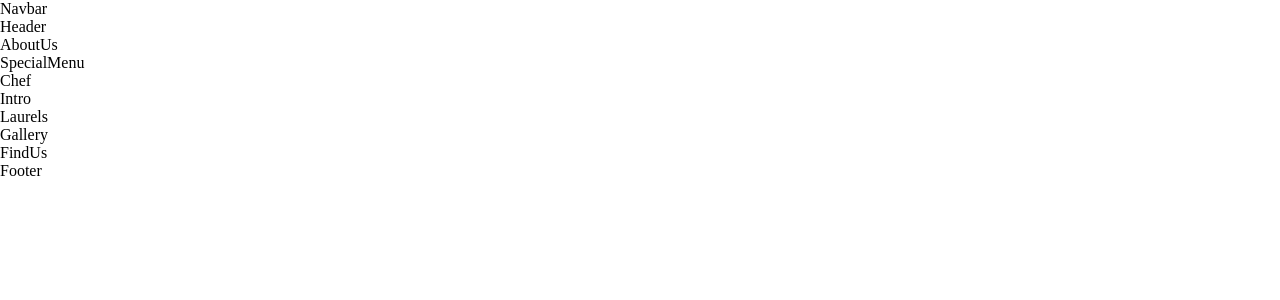
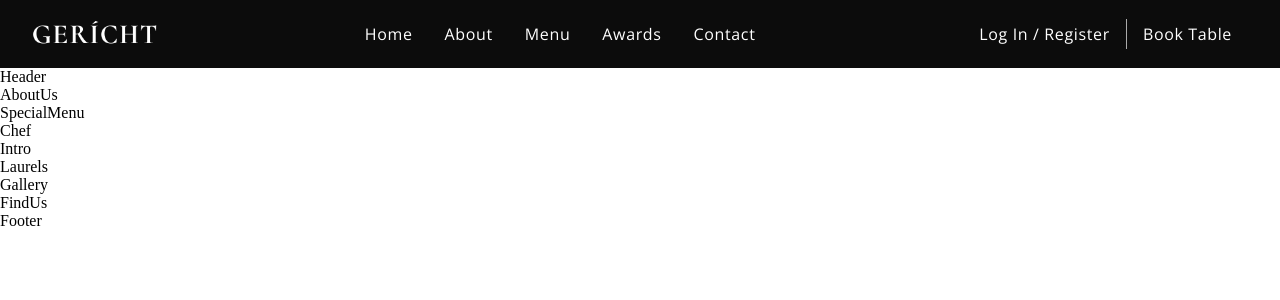
Before and after one commit to leyuav/richtig-restaurant, a React (Create React App) app: page / in a window 1280 px wide. Shown: the top 300 px of the page. Built offline with nearby package versions, Linux system fonts and the light colour scheme; a web font is replaced by a local one.

Commit message:
Added navbar

```diff
--- a/src/App.js
+++ b/src/App.js
@@ -1,5 +1,4 @@
 import React from "react";
-
 import { AboutUs, Chef, FindUs, Footer, Gallery, Header, Intro, Laurels, SpecialMenu } from "./container";
 import { Navbar } from "./components";
 import "./App.css";
--- a/src/components/Navbar/Navbar.css
+++ b/src/components/Navbar/Navbar.css
@@ -0,0 +1,57 @@
+.app__navbar {
+  width: 100%;
+  display: flex;
+  justify-content: space-between;
+  align-items: center;
+  background: var(--color-black);
+  padding: 1rem 2rem;
+}
+
+.app__navbar-logo {
+  display: flex;
+  justify-content: flex-start;
+  align-items: center;
+}
+
+.app__navbar-logo img {
+  width: 125px;
+}
+
+.app__navbar-links {
+  flex: 1;
+  display: flex;
+  justify-content: center;
+  align-items: center;
+  list-style: none;
+}
+
+.app__navbar-links li {
+  margin: 0 1rem;
+  cursor: pointer;
+}
+
+.app__navbar-links li:hover {
+  color: var(--color-grey);
+}
+
+.app__navbar-login {
+  display: flex;
+  justify-content: flex-end;
+  align-items: center;
+}
+
+.app__navbar-login a {
+  margin: 0 1rem;
+  text-decoration: none;
+  transition: 0.5s ease;
+}
+
+.app__navbar-login a:hover {
+  border-bottom: 1px solid var(--color-golden);
+}
+
+.app__navbar-login div {
+  width: 1px;
+  height: 30px;
+  background-color: var(--color-grey);
+}
--- a/src/components/Navbar/Navbar.jsx
+++ b/src/components/Navbar/Navbar.jsx
@@ -1,11 +1,41 @@
-import React from 'react';
-
-import './Navbar.css';
+import React from "react";
+import { GiHamburgerMenu } from "react-icons/gi";
+import { MdOutlineRestaurantMenu } from "react-icons/md";
+import images from "../../constants/images";
+import "./Navbar.css";
 
 const Navbar = () => (
-  <div>
-    Navbar
-  </div>
+  <nav className="app__navbar">
+    <div className="app__navbar-logo">
+      <img src={images.gericht} alt="restaurant logo" />
+    </div>
+    <ul className="app__navbar-links">
+      <li className="p__opensans">
+        <a href="#home">Home</a>
+      </li>
+      <li className="p__opensans">
+        <a href="#about">About</a>
+      </li>
+      <li className="p__opensans">
+        <a href="#menu">Menu</a>
+      </li>
+      <li className="p__opensans">
+        <a href="#awards">Awards</a>
+      </li>
+      <li className="p__opensans">
+        <a href="#contact">Contact</a>
+      </li>
+    </ul>
+    <div className="app__navbar-login">
+      <a href="#login" className="p__opensans">
+        Log In / Register
+      </a>
+      <div />
+      <a href="/" className="p__opensans">
+        Book Table
+      </a>
+    </div>
+  </nav>
 );
 
 export default Navbar;
```
